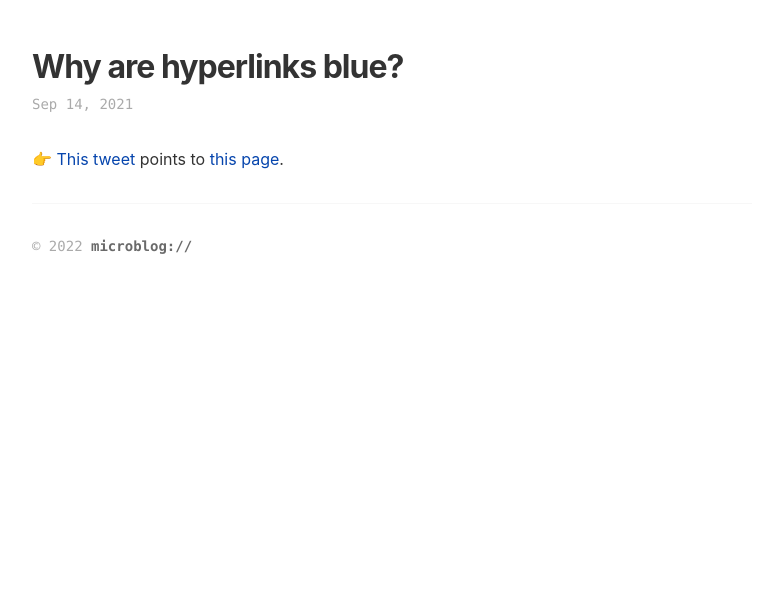
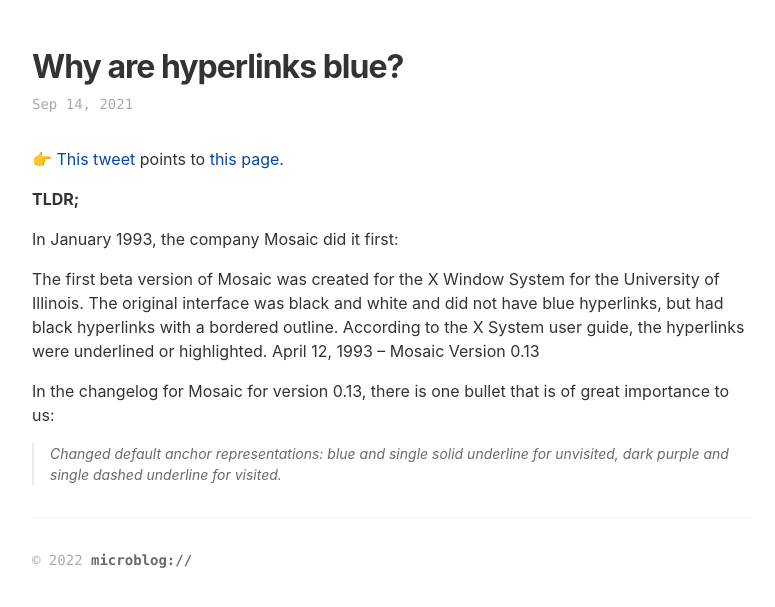
Before and after one commit to to-ie/to-ie.github.io, a Jekyll site: the page built from _posts/2021-09-14-hyperlinks-blue.md, in a window 1280 px wide. Shown: the top 607 px of the page, without its empty margins (8-783 px from the left). Built offline with Jekyll 4.4.1, drawn with Linux system fonts in a browser that asks for light colours.

Commit message:
Update 2021-09-14-hyperlinks-blue.md

```diff
--- a/_posts/2021-09-14-hyperlinks-blue.md
+++ b/_posts/2021-09-14-hyperlinks-blue.md
@@ -6,3 +6,14 @@
 ---
 
 👉 [This tweet](https://twitter.com/firefox/status/1437477757282258949) points to [this page](https://blog.mozilla.org/en/internet-culture/deep-dives/why-are-hyperlinks-blue/).
+
+**TLDR;**
+
+In January 1993, the company Mosaic did it first:
+
+The first beta version of Mosaic was created for the X Window System for the University of Illinois. The original interface was black and white and did not have blue hyperlinks, but had black hyperlinks with a bordered outline. According to the X System user guide, the hyperlinks were underlined or highlighted.
+April 12, 1993 – Mosaic Version 0.13
+
+In the changelog for Mosaic for version 0.13, there is one bullet that is of great importance to us:
+
+> Changed default anchor representations: blue and single solid underline for unvisited, dark purple and single dashed underline for visited.
```
